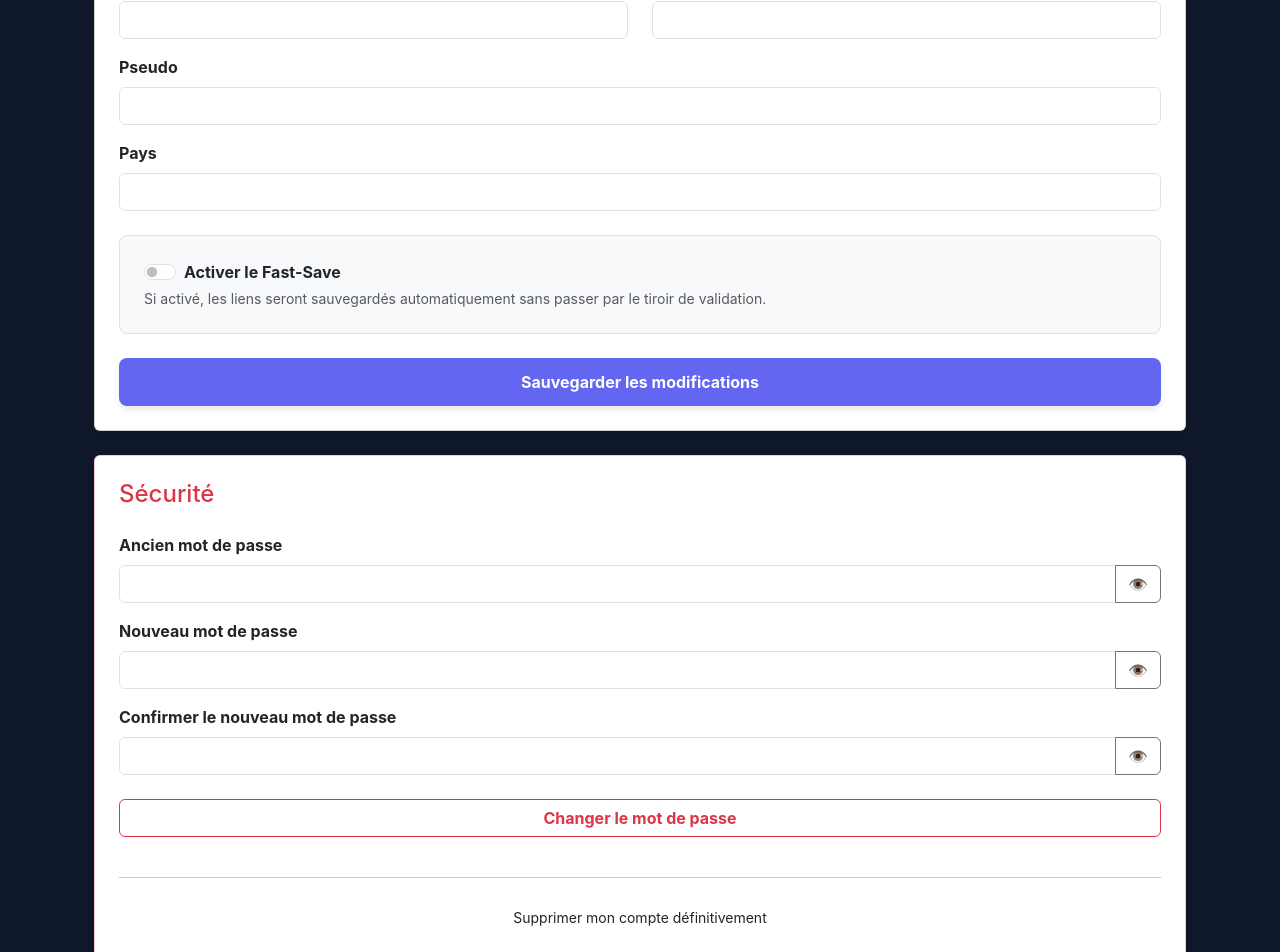
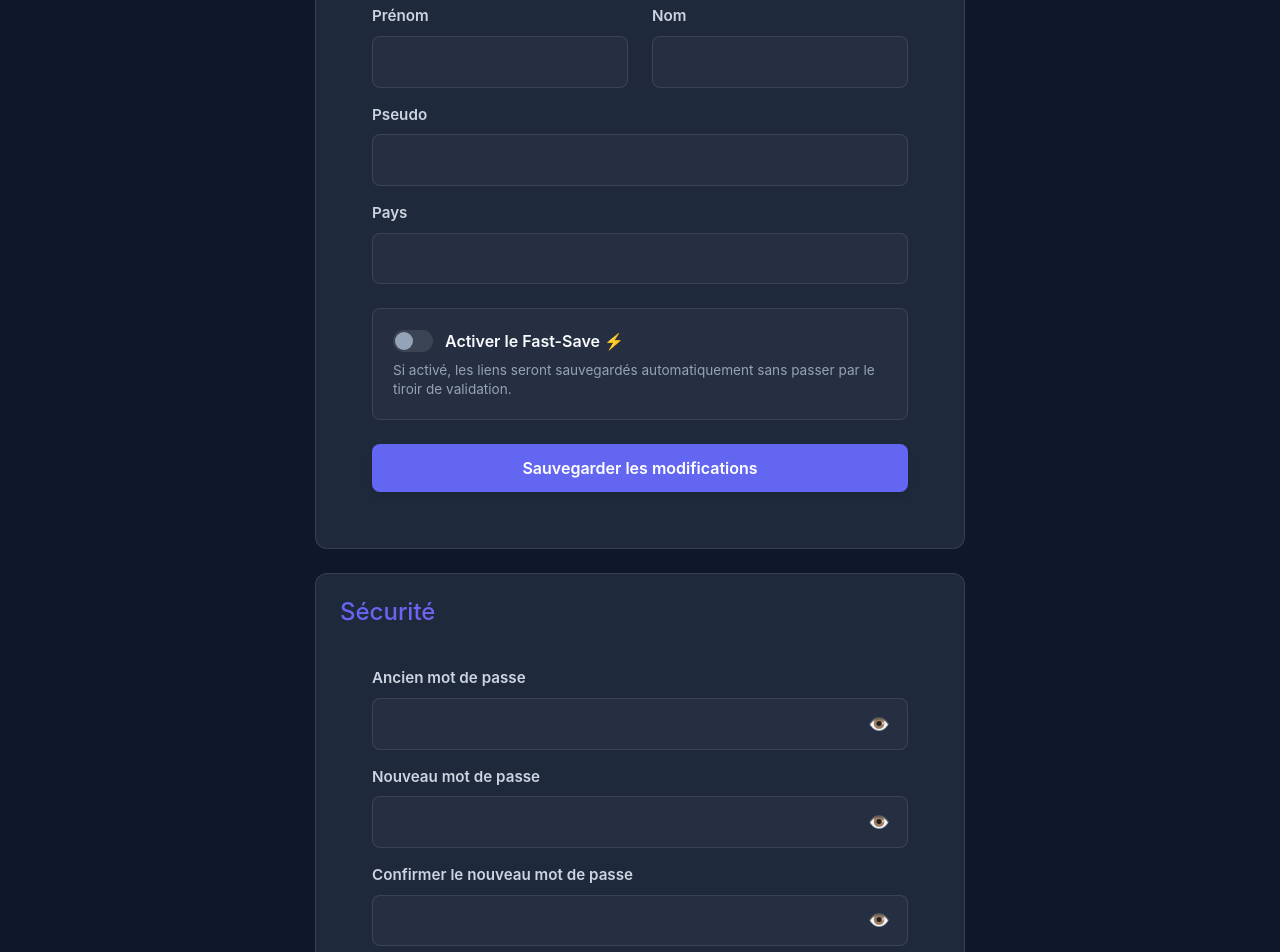
Before and after one commit to anthonymulapro-tech/Omnisave, a React (Vite) app in the folder frontend/: page /profile in a window 1280 px wide. Shown: the part 300-1252 px from the top of the page. Built offline with nearby package versions, Linux system fonts and the light colour scheme; no server answers.

Commit message:
feat(frontend): implement glassmorphism design for profile page

```diff
--- a/frontend/src/components/Profile.css
+++ b/frontend/src/components/Profile.css
@@ -1,34 +1,217 @@
-/* Profile.css */
+/* --- LAYOUT --- */
+.profile-wrapper {
+    padding: 2rem 1.5rem;
+    min-height: 80vh;
+}
 
 .profile-container {
-    max-width: 600px;
+    max-width: 650px;
     margin: 0 auto;
 }
 
-/* Styling for the Fast-Save settings box */
+/* --- CARDS (Glassmorphism) --- */
+.profile-card {
+    border-radius: 12px;
+    overflow: hidden;
+}
+
+.danger-card {
+    border: 1px solid rgba(239, 68, 68, 0.2);
+}
+
+.profile-header {
+    padding: 1.5rem 2rem;
+    border-bottom: 1px solid rgba(255, 255, 255, 0.08);
+    background-color: rgba(255, 255, 255, 0.02);
+}
+
+.profile-header h4 {
+    margin: 0;
+    font-size: 1.25rem;
+    font-weight: 600;
+    color: var(--text-main, #f8fafc);
+}
+
+/* --- BRAND GRADIENT TEXT --- */
+.brand-gradient-text {
+    background: linear-gradient(135deg, #6366f1 0%, #a855f7 100%);
+    -webkit-background-clip: text;
+    -webkit-text-fill-color: transparent;
+    font-weight: 700;
+}
+
+.profile-body {
+    padding: 2rem;
+}
+
+/* --- FORMS & INPUTS --- */
+.form-row {
+    display: flex;
+    gap: 1.5rem;
+    flex-wrap: wrap;
+}
+
+.half-width {
+    flex: 1 1 calc(50% - 0.75rem);
+    min-width: 200px;
+}
+
+.custom-label {
+    display: block;
+    font-weight: 600;
+    color: #cbd5e1;
+    margin-bottom: 0.5rem;
+    font-size: 0.95rem;
+}
+
+.w-100 {
+    width: 100%;
+}
+
+.input-error {
+    border-color: #ef4444 !important;
+    box-shadow: 0 0 0 3px rgba(239, 68, 68, 0.15) !important;
+}
+
+.error-text {
+    color: #f87171;
+    font-size: 0.85rem;
+    margin-top: 0.4rem;
+}
+
+/* --- PASSWORD WRAPPER --- */
+.password-input-wrapper {
+    position: relative;
+    display: flex;
+    align-items: center;
+}
+
+.btn-toggle-pwd {
+    position: absolute;
+    right: 10px;
+    background: transparent;
+    border: none;
+    color: #94a3b8;
+    cursor: pointer;
+    font-size: 1.1rem;
+    padding: 0.2rem 0.5rem;
+    transition: transform var(--transition-fast, 0.2s);
+}
+
+.btn-toggle-pwd:hover {
+    transform: scale(1.1);
+}
+
+/* --- FAST-SAVE BOX --- */
 .fast-save-box {
-    background-color: #f8f9fa;
-    border: 1px solid #dee2e6;
+    background-color: rgba(255, 255, 255, 0.03);
+    border: 1px solid rgba(255, 255, 255, 0.1);
     border-radius: 8px;
-    padding: 1.5rem;
+    padding: 1.25rem;
+    transition: all var(--transition-fast, 0.3s ease);
+}
+
+.fast-save-box:hover {
+    background-color: rgba(255, 255, 255, 0.05);
+    border-color: rgba(99, 102, 241, 0.3);
+}
+
+.switch-wrapper {
+    display: flex;
+    align-items: center;
+    gap: 0.75rem;
+}
+
+.switch-label {
+    font-weight: 600;
+    color: var(--text-main, #f8fafc);
+    cursor: pointer;
+}
+
+.fast-save-desc {
+    color: #94a3b8;
+    display: block;
+    margin-top: 0.5rem;
+    font-size: 0.85rem;
+    line-height: 1.4;
+}
+
+/* Custom Checkbox as Switch */
+.custom-switch {
+    appearance: none;
+    width: 40px;
+    height: 22px;
+    background-color: rgba(255, 255, 255, 0.1);
+    border-radius: 20px;
+    position: relative;
+    cursor: pointer;
+    outline: none;
     transition: all 0.3s ease;
 }
 
-.fast-save-box:hover {
-    box-shadow: 0 4px 12px rgba(0, 0, 0, 0.05);
-    border-color: #ced4da;
+.custom-switch::after {
+    content: '';
+    position: absolute;
+    top: 2px;
+    left: 2px;
+    width: 18px;
+    height: 18px;
+    background-color: #94a3b8;
+    border-radius: 50%;
+    transition: all 0.3s ease;
 }
 
-/* Custom styling for the delete button */
+.custom-switch:checked {
+    background-color: #6366f1;
+}
+
+.custom-switch:checked::after {
+    background-color: #ffffff;
+    transform: translateX(18px);
+}
+
+/* --- BUTTONS & DIVIDER --- */
+.custom-divider {
+    border: 0;
+    height: 1px;
+    background: rgba(255, 255, 255, 0.1);
+    margin: 2rem 0;
+}
+
+.btn-outline-danger {
+    background: transparent;
+    border: 1px solid rgba(239, 68, 68, 0.4);
+    color: #f87171;
+    padding: 0.8rem 1.25rem;
+    border-radius: 8px;
+    font-weight: 600;
+    cursor: pointer;
+    transition: all var(--transition-fast, 0.2s);
+    text-align: center;
+}
+
+.btn-outline-danger:hover {
+    background: rgba(239, 68, 68, 0.1);
+    border-color: #ef4444;
+    color: #ef4444;
+}
+
+.delete-account-wrapper {
+    text-align: center;
+}
+
 .btn-delete-account {
-    color: #dc3545;
-    border: 1px solid transparent;
+    color: #ef4444;
     background: transparent;
-    transition: all 0.2s ease-in-out;
+    border: none;
+    font-size: 0.9rem;
+    font-weight: 500;
+    text-decoration: underline;
+    text-underline-offset: 4px;
+    cursor: pointer;
+    transition: color 0.2s;
 }
 
 .btn-delete-account:hover {
-    color: white;
-    background-color: #dc3545;
-    border-color: #dc3545;
+    color: #dc2626;
 }
--- a/frontend/src/components/Profile.jsx
+++ b/frontend/src/components/Profile.jsx
@@ -16,8 +16,6 @@ const Profile = () => {
     });
     const [profileMessage, setProfileMessage] = useState(null);
     const [profileMessageType, setProfileMessageType] = useState('');
-
-    // Stores specific errors for fields (to display red borders)
     const [fieldErrors, setFieldErrors] = useState({});
 
     // --- STATE: PASSWORD UPDATE ---
@@ -29,7 +27,7 @@ const Profile = () => {
     const [pwdMessage, setPwdMessage] = useState(null);
     const [pwdMessageType, setPwdMessageType] = useState('');
 
-    // Toggles for password visibility
+    // --- STATE: PASSWORD VISIBILITY TOGGLES ---
     const [showOldPwd, setShowOldPwd] = useState(false);
     const [showNewPwd, setShowNewPwd] = useState(false);
     const [showConfirmPwd, setShowConfirmPwd] = useState(false);
@@ -74,7 +72,7 @@ const Profile = () => {
             [name]: type === 'checkbox' ? checked : value
         });
 
-        // Remove the red border as soon as the user starts typing again
+        // Clear specific field error when user starts typing
         if (fieldErrors[name]) {
             setFieldErrors({ ...fieldErrors, [name]: null });
         }
@@ -83,7 +81,7 @@ const Profile = () => {
     const handleProfileSubmit = async (e) => {
         e.preventDefault();
         setProfileMessage(null);
-        setFieldErrors({}); // Reset previous errors
+        setFieldErrors({});
 
         const token = localStorage.getItem('token');
         try {
@@ -100,9 +98,8 @@ const Profile = () => {
 
             if (response.ok) {
                 setProfileMessageType('success');
-                setProfileMessage('Profile mis à jour !');
+                setProfileMessage('Profil mis à jour avec succès !');
             } else {
-                // Analyze the error string to map it to specific fields
                 const errorStr = (data.error || '').toLowerCase();
                 const newFieldErrors = {};
                 let hasSpecificError = false;
@@ -118,18 +115,16 @@ const Profile = () => {
 
                 setFieldErrors(newFieldErrors);
 
-                // If a specific field error was found, hide the ugly raw database error at the top
                 if (hasSpecificError) {
                     setProfileMessage(null);
                 } else {
-                    // Only show the top alert if it's an unknown server error
                     setProfileMessageType('danger');
-                    setProfileMessage(data.error || 'An error occurred while updating.');
+                    setProfileMessage(data.error || 'Une erreur est survenue lors de la mise à jour.');
                 }
             }
         } catch (error) {
             setProfileMessageType('danger');
-            setProfileMessage('Server connection error.');
+            setProfileMessage('Erreur de connexion au serveur.');
         }
     };
 
@@ -143,7 +138,6 @@ const Profile = () => {
         e.preventDefault();
         setPwdMessage(null);
 
-        // Client-side validation for matching passwords
         if (pwdData.new_password !== pwdData.confirm_password) {
             setPwdMessageType('danger');
             setPwdMessage("Les nouveaux mots de passe ne correspondent pas.");
@@ -169,7 +163,6 @@ const Profile = () => {
             if (response.ok) {
                 setPwdMessageType('success');
                 setPwdMessage('Mot de passe mis à jour avec succès !');
-                // Reset password form fields
                 setPwdData({ old_password: '', new_password: '', confirm_password: '' });
             } else {
                 setPwdMessageType('danger');
@@ -177,14 +170,14 @@ const Profile = () => {
             }
         } catch (error) {
             setPwdMessageType('danger');
-            setPwdMessage('Server connection error.');
+            setPwdMessage('Erreur de connexion au serveur.');
         }
     };
 
     // --- HANDLER: DELETE ACCOUNT ---
     const handleDeleteAccount = async () => {
         const isConfirmed = window.confirm(
-            "Are you sure you want to delete your account? This action is irreversible."
+            "Êtes-vous sûr de vouloir supprimer votre compte ? Cette action est irréversible."
         );
         if (!isConfirmed) return;
 
@@ -205,52 +198,53 @@ const Profile = () => {
     };
 
     return (
-        <div className="container mt-5 profile-container">
+        <div className="profile-wrapper">
+            <div className="profile-container">
+
                 {/* --- SECTION 1: PROFILE INFORMATION --- */}
-            <div className="card shadow-sm mb-4">
-                <div className="card-header bg-white pb-0 border-bottom-0 pt-4 px-4">
-                    <h4 className="mb-0">Informations Générales</h4>
+                <div className="surface-card profile-card mb-4">
+                    <div className="brand-gradient-text">
+                        <h4>Informations Générales</h4>
                     </div>
 
-                <div className="card-body p-4">
+                    <div className="profile-body">
                         {profileMessage && (
-                        <div className={`alert alert-${profileMessageType}`} role="alert">
+                            <div className={`custom-alert custom-alert-${profileMessageType}`}>
+                                {profileMessageType === 'success' && '✅ '}
+                                {profileMessageType === 'danger' && '⚠️ '}
                                 {profileMessage}
                             </div>
                         )}
 
                         <form onSubmit={handleProfileSubmit}>
-                        <div className="mb-3">
-                            <label className="form-label fw-bold">Adresse Email</label>
+                            <div className="form-group mb-3">
+                                <label className="custom-label">Adresse Email</label>
                                 <input
                                     type="email"
-                                // Adds a red border if fieldErrors.email exists
-                                className={`form-control ${fieldErrors.email ? 'is-invalid' : ''}`}
+                                    className={`styled-input w-100 ${fieldErrors.email ? 'input-error' : ''}`}
                                     name="email"
                                     value={formData.email}
                                     onChange={handleProfileChange}
                                 />
-                            {fieldErrors.email && (
-                                <div className="invalid-feedback">{fieldErrors.email}</div>
-                            )}
+                                {fieldErrors.email && <div className="error-text">{fieldErrors.email}</div>}
                             </div>
 
-                        <div className="row mb-3">
-                            <div className="col-md-6">
-                                <label className="form-label fw-bold">Prénom</label>
+                            <div className="form-row mb-3">
+                                <div className="form-group half-width">
+                                    <label className="custom-label">Prénom</label>
                                     <input
                                         type="text"
-                                    className="form-control"
+                                        className="styled-input w-100"
                                         name="first_name"
                                         value={formData.first_name}
                                         onChange={handleProfileChange}
                                     />
                                 </div>
-                            <div className="col-md-6">
-                                <label className="form-label fw-bold">Nom</label>
+                                <div className="form-group half-width">
+                                    <label className="custom-label">Nom</label>
                                     <input
                                         type="text"
-                                    className="form-control"
+                                        className="styled-input w-100"
                                         name="last_name"
                                         value={formData.last_name}
                                         onChange={handleProfileChange}
@@ -258,52 +252,49 @@ const Profile = () => {
                                 </div>
                             </div>
 
-                        <div className="mb-3">
-                            <label className="form-label fw-bold">Pseudo</label>
+                            <div className="form-group mb-3">
+                                <label className="custom-label">Pseudo</label>
                                 <input
                                     type="text"
-                                className={`form-control ${fieldErrors.pseudo ? 'is-invalid' : ''}`}
+                                    className={`styled-input w-100 ${fieldErrors.pseudo ? 'input-error' : ''}`}
                                     name="pseudo"
                                     value={formData.pseudo}
                                     onChange={handleProfileChange}
                                 />
-                            {fieldErrors.pseudo && (
-                                <div className="invalid-feedback">{fieldErrors.pseudo}</div>
-                            )}
+                                {fieldErrors.pseudo && <div className="error-text">{fieldErrors.pseudo}</div>}
                             </div>
 
-                        <div className="mb-4">
-                            <label className="form-label fw-bold">Pays</label>
+                            <div className="form-group mb-4">
+                                <label className="custom-label">Pays</label>
                                 <input
                                     type="text"
-                                className="form-control"
+                                    className="styled-input w-100"
                                     name="country"
                                     value={formData.country}
                                     onChange={handleProfileChange}
                                 />
                             </div>
 
-                        <div className="mb-4 fast-save-box">
-                            <div className="form-check form-switch">
+                            <div className="fast-save-box mb-4">
+                                <div className="switch-wrapper">
                                     <input
-                                    className="form-check-input"
+                                        className="custom-switch"
                                         type="checkbox"
-                                    role="switch"
                                         id="fastSaveSwitch"
                                         name="fast_save"
                                         checked={formData.fast_save}
                                         onChange={handleProfileChange}
                                     />
-                                <label className="form-check-label fw-bold" htmlFor="fastSaveSwitch">
-                                    Activer le Fast-Save
+                                    <label className="switch-label" htmlFor="fastSaveSwitch">
+                                        Activer le Fast-Save ⚡
                                     </label>
                                 </div>
-                            <small className="text-muted d-block mt-1">
+                                <small className="fast-save-desc">
                                     Si activé, les liens seront sauvegardés automatiquement sans passer par le tiroir de validation.
                                 </small>
                             </div>
 
-                        <button type="submit" className="btn btn-primary w-100 fw-bold">
+                            <button type="submit" className="btn-primary w-100">
                                 Sauvegarder les modifications
                             </button>
                         </form>
@@ -311,33 +302,35 @@ const Profile = () => {
                 </div>
 
                 {/* --- SECTION 2: SECURITY & PASSWORD --- */}
-            <div className="card shadow-sm border-danger border-opacity-25 mb-5">
-                <div className="card-header bg-white pb-0 border-bottom-0 pt-4 px-4">
-                    <h4 className="mb-0 text-danger">Sécurité</h4>
+                <div className="surface-card profile-card danger-card mb-5">
+                    <div className="brand-gradient-text">
+                        <h4>Sécurité</h4>
                     </div>
 
-                <div className="card-body p-4">
+                    <div className="profile-body">
                         {pwdMessage && (
-                        <div className={`alert alert-${pwdMessageType}`} role="alert">
+                            <div className={`custom-alert custom-alert-${pwdMessageType}`}>
+                                {pwdMessageType === 'success' && '✅ '}
+                                {pwdMessageType === 'danger' && '⚠️ '}
                                 {pwdMessage}
                             </div>
                         )}
 
                         <form onSubmit={handlePasswordSubmit}>
-                        <div className="mb-3">
-                            <label className="form-label fw-bold">Ancien mot de passe</label>
-                            <div className="input-group">
+                            <div className="form-group mb-3">
+                                <label className="custom-label">Ancien mot de passe</label>
+                                <div className="password-input-wrapper">
                                     <input
                                         type={showOldPwd ? "text" : "password"}
-                                    className="form-control"
+                                        className="styled-input w-100"
                                         name="old_password"
                                         value={pwdData.old_password}
                                         onChange={handlePwdChange}
                                         required
                                     />
                                     <button
-                                    className="btn btn-outline-secondary"
                                         type="button"
+                                        className="btn-toggle-pwd"
                                         onClick={() => setShowOldPwd(!showOldPwd)}
                                     >
                                         {showOldPwd ? '🙈' : '👁️'}
@@ -345,20 +338,20 @@ const Profile = () => {
                                 </div>
                             </div>
 
-                        <div className="mb-3">
-                            <label className="form-label fw-bold">Nouveau mot de passe</label>
-                            <div className="input-group">
+                            <div className="form-group mb-3">
+                                <label className="custom-label">Nouveau mot de passe</label>
+                                <div className="password-input-wrapper">
                                     <input
                                         type={showNewPwd ? "text" : "password"}
-                                    className="form-control"
+                                        className="styled-input w-100"
                                         name="new_password"
                                         value={pwdData.new_password}
                                         onChange={handlePwdChange}
                                         required
                                     />
                                     <button
-                                    className="btn btn-outline-secondary"
                                         type="button"
+                                        className="btn-toggle-pwd"
                                         onClick={() => setShowNewPwd(!showNewPwd)}
                                     >
                                         {showNewPwd ? '🙈' : '👁️'}
@@ -366,20 +359,20 @@ const Profile = () => {
                                 </div>
                             </div>
 
-                        <div className="mb-4">
-                            <label className="form-label fw-bold">Confirmer le nouveau mot de passe</label>
-                            <div className="input-group">
+                            <div className="form-group mb-4">
+                                <label className="custom-label">Confirmer le nouveau mot de passe</label>
+                                <div className="password-input-wrapper">
                                     <input
                                         type={showConfirmPwd ? "text" : "password"}
-                                    className="form-control"
+                                        className="styled-input w-100"
                                         name="confirm_password"
                                         value={pwdData.confirm_password}
                                         onChange={handlePwdChange}
                                         required
                                     />
                                     <button
-                                    className="btn btn-outline-secondary"
                                         type="button"
+                                        className="btn-toggle-pwd"
                                         onClick={() => setShowConfirmPwd(!showConfirmPwd)}
                                     >
                                         {showConfirmPwd ? '🙈' : '👁️'}
@@ -387,16 +380,16 @@ const Profile = () => {
                                 </div>
                             </div>
 
-                        <button type="submit" className="btn btn-outline-danger w-100 fw-bold mb-4">
+                            <button type="submit" className="btn-primary w-100 mb-4">
                                 Changer le mot de passe
                             </button>
 
-                        <hr />
+                            <hr className="custom-divider" />
 
-                        <div className="text-center mt-4">
+                            <div className="delete-account-wrapper mt-4">
                                 <button
                                     type="button"
-                                className="btn btn-sm btn-delete-account"
+                                    className="btn-delete-account"
                                     onClick={handleDeleteAccount}
                                 >
                                     Supprimer mon compte définitivement
@@ -406,6 +399,7 @@ const Profile = () => {
                     </div>
                 </div>
             </div>
+        </div>
     );
 };
 
```
Lines whose indentation alone changed are shown as unchanged.
